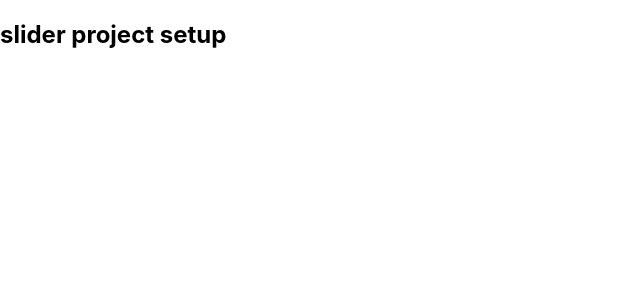
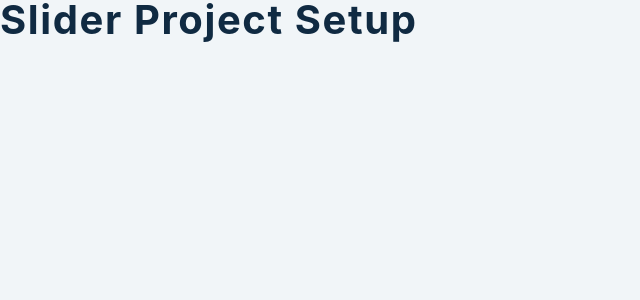
Before and after one commit to bisoladev/slider-project, a React (Create React App) app: page / in a window 1280 px wide. Shown: the top 300 px of the page, without its empty margins (0-640 px from the left). Built offline with nearby package versions, Linux system fonts and the light colour scheme.

Commit message:
Created global styles and variables

```diff
--- a/src/index.css
+++ b/src/index.css
@@ -1,13 +1,254 @@
+/*
+===============
+Variables
+===============
+*/
+
+:root {
+  /* dark shades of primary color*/
+  --clr-primary-1: hsl(21, 91%, 17%);
+  --clr-primary-2: hsl(21, 84%, 25%);
+  --clr-primary-3: hsl(21, 81%, 29%);
+  --clr-primary-4: hsl(21, 77%, 34%);
+  --clr-primary-5: hsl(21, 62%, 45%);
+  --clr-primary-6: hsl(21, 57%, 50%);
+  --clr-primary-7: hsl(21, 65%, 59%);
+  --clr-primary-8: hsl(21, 80%, 74%);
+  --clr-primary-9: hsl(21, 94%, 87%);
+  --clr-primary-10: hsl(21, 100%, 94%);
+  /* darkest grey - used for headings */
+  --clr-grey-1: hsl(209, 61%, 16%);
+  --clr-grey-2: hsl(211, 39%, 23%);
+  --clr-grey-3: hsl(209, 34%, 30%);
+  --clr-grey-4: hsl(209, 28%, 39%);
+  /* grey used for paragraphs */
+  --clr-grey-5: hsl(210, 22%, 49%);
+  --clr-grey-6: hsl(209, 23%, 60%);
+  --clr-grey-7: hsl(211, 27%, 70%);
+  --clr-grey-8: hsl(210, 31%, 80%);
+  --clr-grey-9: hsl(212, 33%, 89%);
+  --clr-grey-10: hsl(210, 36%, 96%);
+  --clr-white: #fff;
+  --clr-red-dark: hsl(360, 67%, 44%);
+  --clr-red-light: hsl(360, 71%, 66%);
+  --clr-green-dark: hsl(125, 67%, 44%);
+  --clr-green-light: hsl(125, 71%, 66%);
+  --clr-black: #222;
+  --transition: all 0.3s linear;
+  --spacing: 0.1rem;
+  --radius: 0.25rem;
+  --light-shadow: 0 5px 15px rgba(0, 0, 0, 0.1);
+  --dark-shadow: 0 5px 15px rgba(0, 0, 0, 0.2);
+  --max-width: 1170px;
+  --fixed-width: 620px;
+}
+/*
+===============
+Global Styles
+===============
+*/
+
+*,
+::after,
+::before {
+  margin: 0;
+  padding: 0;
+  box-sizing: border-box;
+}
 body {
-  margin: 0;
-  font-family: -apple-system, BlinkMacSystemFont, 'Segoe UI', 'Roboto', 'Oxygen',
-    'Ubuntu', 'Cantarell', 'Fira Sans', 'Droid Sans', 'Helvetica Neue',
-    sans-serif;
-  -webkit-font-smoothing: antialiased;
-  -moz-osx-font-smoothing: grayscale;
+  font-family: -apple-system, BlinkMacSystemFont, 'Segoe UI', Roboto, Oxygen,
+    Ubuntu, Cantarell, 'Open Sans', 'Helvetica Neue', sans-serif;
+  background: var(--clr-grey-10);
+  color: var(--clr-grey-1);
+  line-height: 1.5;
+  font-size: 0.875rem;
+}
+ul {
+  list-style-type: none;
+}
+a {
+  text-decoration: none;
+}
+h1,
+h2,
+h3,
+h4 {
+  letter-spacing: var(--spacing);
+  text-transform: capitalize;
+  line-height: 1.25;
+  margin-bottom: 0.75rem;
+}
+h1 {
+  font-size: 3rem;
+}
+h2 {
+  font-size: 2rem;
+}
+h3 {
+  font-size: 1.25rem;
+}
+h4 {
+  font-size: 0.875rem;
+}
+p {
+  margin-bottom: 1.25rem;
+  color: var(--clr-grey-5);
+}
+@media screen and (min-width: 800px) {
+  h1 {
+    font-size: 4rem;
+  }
+  h2 {
+    font-size: 2.5rem;
+  }
+  h3 {
+    font-size: 1.75rem;
+  }
+  h4 {
+    font-size: 1rem;
+  }
+  body {
+    font-size: 1rem;
+  }
+  h1,
+  h2,
+  h3,
+  h4 {
+    line-height: 1;
+  }
+}
+/*  global classes */
+
+/* section */
+.section {
+  width: 90vw;
+  margin: 5rem auto;
+  max-width: var(--max-width);
 }
 
-code {
-  font-family: source-code-pro, Menlo, Monaco, Consolas, 'Courier New',
-    monospace;
+@media screen and (min-width: 992px) {
+  .section {
+    width: 95vw;
+  }
 }
+/*
+===============
+Slider
+===============
+*/
+.title {
+  text-align: center;
+  margin-bottom: 2rem;
+}
+.title h2 {
+  display: flex;
+  align-items: center;
+  justify-content: center;
+  font-weight: 500;
+}
+.title span {
+  font-size: 0.85em;
+  color: var(--clr-primary-5);
+  margin-right: 1rem;
+  font-weight: 700;
+}
+.section-center {
+  margin: 0 auto;
+  margin-top: 4rem;
+  width: 80vw;
+  /* have to have a height */
+  height: 450px;
+  max-width: 800px;
+  text-align: center;
+  position: relative;
+  display: flex;
+  /* overflow: hidden; */
+}
+.person-img {
+  border-radius: 50%;
+  margin-bottom: 1rem;
+  width: 150px;
+  height: 150px;
+  object-fit: cover;
+  border: 4px solid var(--clr-grey-8);
+  box-shadow: var(--dark-shadow);
+}
+article h4 {
+  text-transform: uppercase;
+  color: var(--clr-primary-5);
+  margin-bottom: 0.25rem;
+}
+.title {
+  text-transform: capitalize;
+  margin-bottom: 0.75rem;
+  color: var(--clr-grey-3);
+}
+.text {
+  max-width: 35em;
+  margin: 0 auto;
+  margin-top: 2rem;
+  line-height: 2;
+  color: var(--clr-grey-5);
+}
+.icon {
+  font-size: 3rem;
+  margin-top: 1rem;
+  color: var(--clr-primary-5);
+}
+.prev,
+.next {
+  position: absolute;
+  top: 200px;
+  transform: translateY(-50%);
+  background: var(--clr-grey-5);
+  color: var(--clr-white);
+  width: 1.25rem;
+  height: 1.25rem;
+  display: grid;
+  place-items: center;
+  border-color: transparent;
+  font-size: 1rem;
+  border-radius: var(--radius);
+  cursor: pointer;
+  transition: var(--transition);
+}
+.prev:hover,
+.next:hover {
+  background: var(--clr-primary-5);
+}
+.prev {
+  left: 0;
+}
+.next {
+  right: 0;
+}
+@media (min-width: 800px) {
+  .text {
+    max-width: 45em;
+  }
+  .prev,
+  .next {
+    width: 2rem;
+    height: 2rem;
+    font-size: 1.5rem;
+  }
+}
+article {
+  position: absolute;
+  top: 0;
+  left: 0;
+  width: 100%;
+  height: 100%;
+  /* opacity: 0; */
+  transition: var(--transition);
+}
+/* article.activeSlide {
+  opacity: 1;
+  transform: translateX(0);
+}
+article.lastSlide {
+  transform: translateX(-100%);
+}
+article.nextSlide {
+  transform: translateX(100%);
+} */
```
